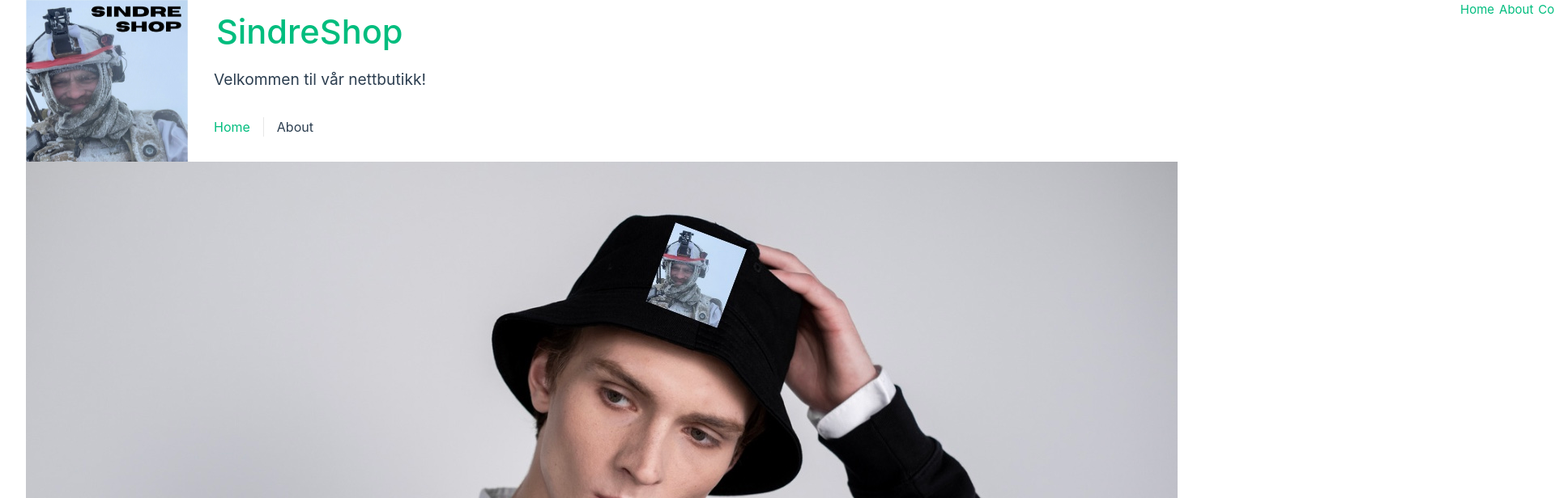
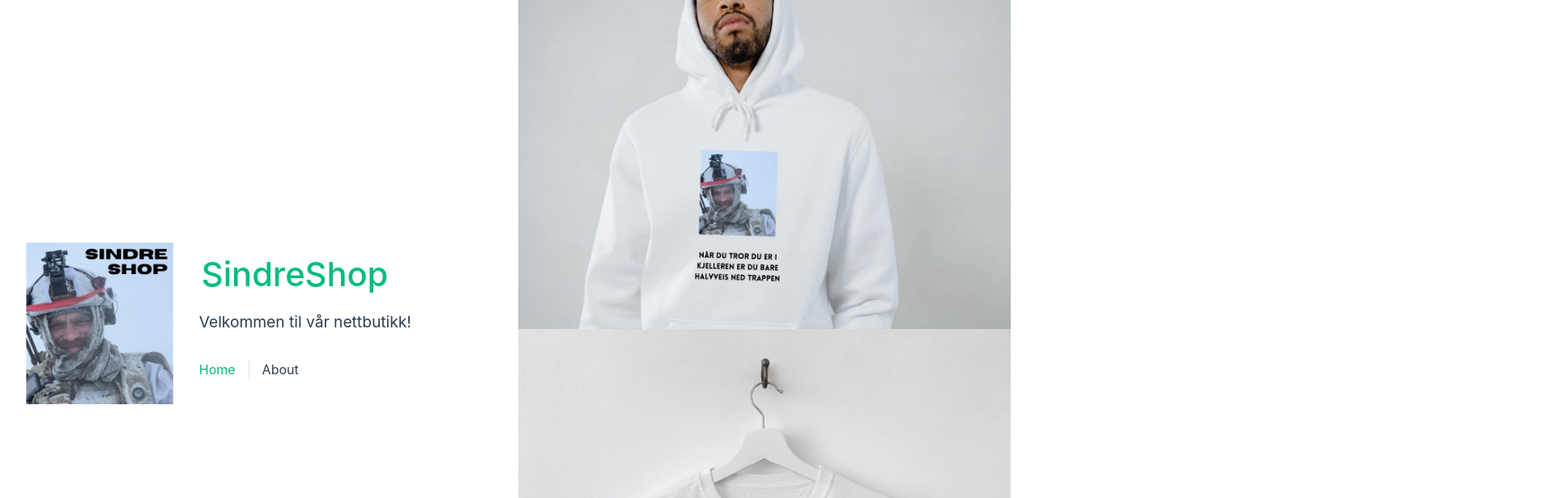
Before and after one commit to MariusAolivier/TelenorCase, a Vue app in the folder telenorcase/: page /about in a window 1280 px wide. Shown: the top 616 px of the page at 81% size, 1920 px wide, since content can reach past the window. Built offline with nearby package versions, Linux system fonts and the light colour scheme.

Commit message:
ny about

```diff
--- a/telenorcase/src/views/AboutView.vue
+++ b/telenorcase/src/views/AboutView.vue
@@ -1,20 +1,33 @@
 <template>
-   <nav class="navbar">
-    <a href="/">Home</a>
-    <a href="/about">About</a>
-    <a href="/contact">Contact</a>
-  </nav>
-  <div class="image-grid">
-    <img src="../images/buckethat.jpg" alt="Description of Image 1">
-    <img src="../images/lunchbox.png" alt="Description of Image 3">
-    <img src="../images/cup.png" alt="Description of Image 4">
-    <img src="../images/totebag.jpg" alt="Description of Image 5">
-    <img src="../images/phonecover.png" alt="Description of Image 6">
-    <img src="../images/snowglobe.jpg" alt="Description of Image 7">
+  <div>
+    <nav class="navbar">
+    </nav>
+    <div class="image-grid">
+      <img src="../images/hoodie.jpg" alt="Hoodie">
+      <img src="../images/tshirt.jpg" alt="Tshirt">
+      <img src="../images/buckethat.jpg" alt="Buckethat">
+      <img src="../images/lunchbox.png" alt="Lunchbox">
+      <img src="../images/cup.png" alt="Cup">
+      <img src="../images/totebag.jpg" alt="Totebag">
+      <img src="../images/phonecover.png" alt="Phonecover">
+      <img src="../images/snowglobe.jpg" alt="Snowglobe">
+    </div>
   </div>
 </template>
 
 <style>
+.image-grid {
+  display: flex;
+  flex-wrap: wrap;
+  align-items: stretch; /* Alle bilder vil ha samme høyde */
+}
+
+.image-grid img {
+  width: 100%;
+  height: auto;
+  /* Om du ønsker å sette en fast høyde, kan du gjøre det her, f.eks. height: 200px; */
+}
+
 @media (min-width: 1024px) {
   .about {
     min-height: 100vh;
```
